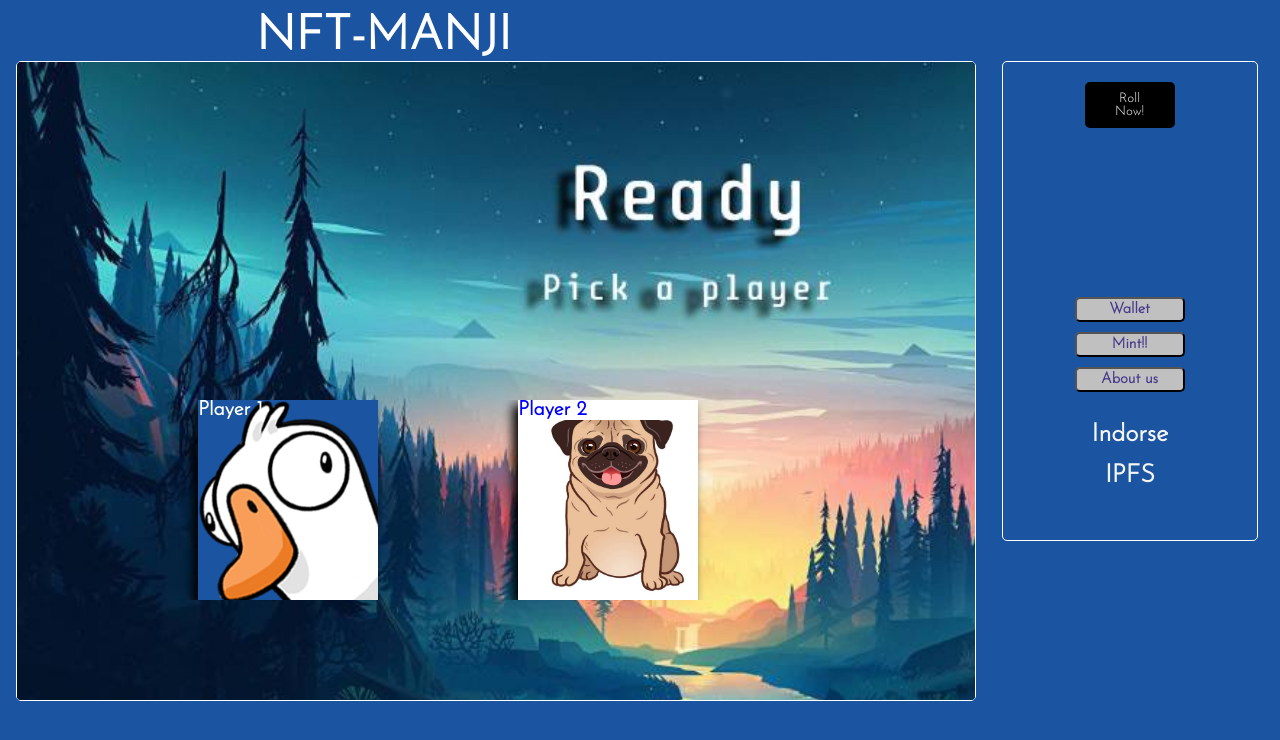
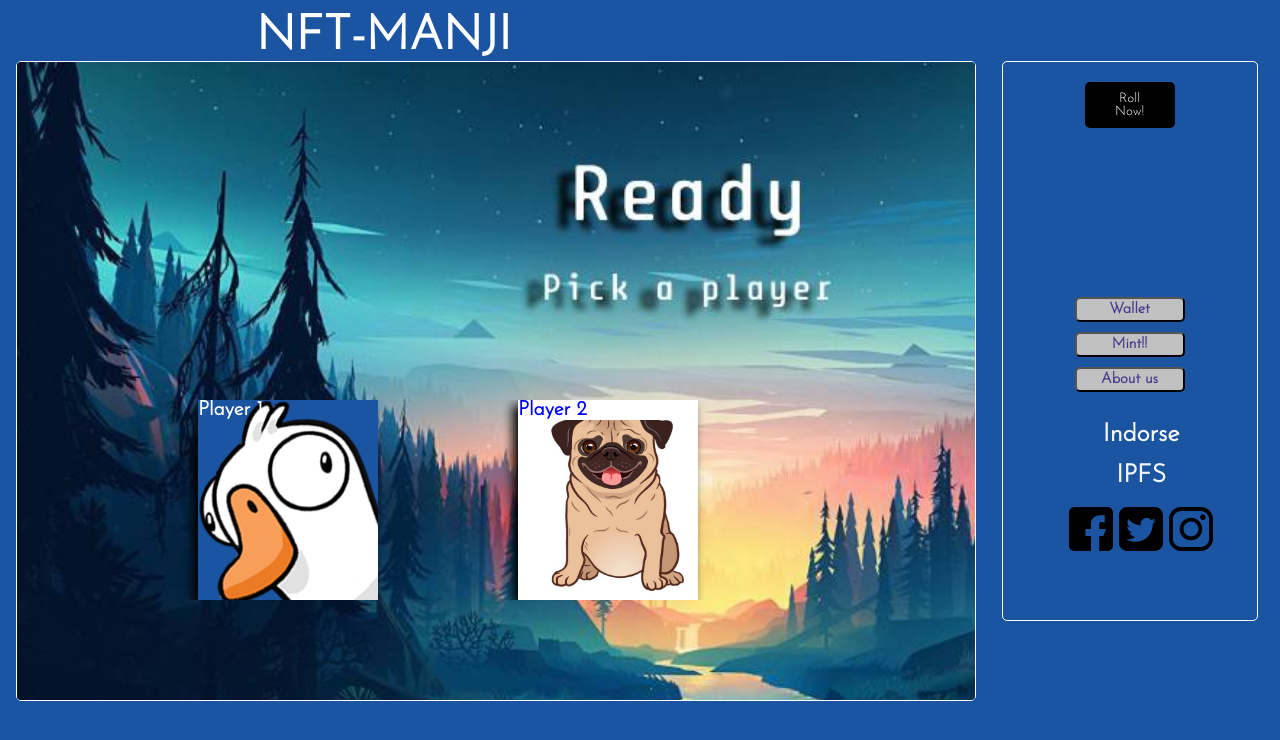
Before and after one commit to luigicallero/NFT-GAME, a React app: page / in a window 1280 px wide. Built offline with nearby package versions, Linux system fonts and the light colour scheme; a web font is replaced by a local one.

Commit message:
5 commit

```diff
--- a/src/index.js
+++ b/src/index.js
@@ -4,6 +4,9 @@ import "./styles.css";
 import Game from "./game";
 import Header from "./header";
 import Board from "./board";
+import facebook from './img/facebook.svg'
+import twitter from './img/twitter.svg'
+import instagram from './img/instagram.svg'
 
 
 function App() {
@@ -14,6 +17,7 @@ function App() {
       <div className='board'>
         <Board/>
       </div>
+
       <div className="App">
         <Game/>
         <div className='btn-panel'>
@@ -24,9 +28,17 @@ function App() {
         <br/><br/>
         <div className='indorse'>
           <a href='https://indorse.io/'>Indorse</a><br/><br/>
-          <a href='https://ipfs.io/'>IPFS</a>
+          <a href='https://ipfs.io/'>IPFS</a><br/><br/>
+          <img src={facebook} className='social-m'/>
+          <img src={twitter} className='social-m'/>
+          <img src={instagram } className='social-m'/>
         </div>
+
       </div>
+
+
+
+
     </div>
     </div>
   );
--- a/src/styles.css
+++ b/src/styles.css
@@ -7,15 +7,20 @@
   overflow: hidden;
 
 }
+
 .App {
   position: relative;
   right: .5%;
   text-align: center;
-  height: 60vh;
+  height: 70vh;
   width: 20%;
   border: 1px solid white;
   border-radius: 5px;
   background-color: rgb(27, 85, 162);
+}
+.social-m{
+  width: 50px;
+  padding: 3px;
 }
 .header{
   background-color: rgb(27, 85, 162);
@@ -41,9 +46,10 @@
 }
 .indorse{
   top:360px;
-  left: 35%;
+  left: 25%;
   position: absolute;
   padding-bottom: 5px;
+  justify-content: center;
 }
 .indorse a{
   font-weight: bold;
```
Also changed, not shown: src/img/facebook.svg (added), src/img/instagram.svg (added), src/img/twitter.svg (added).
